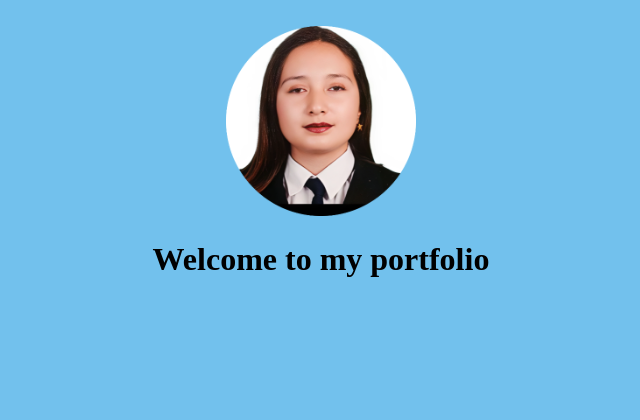
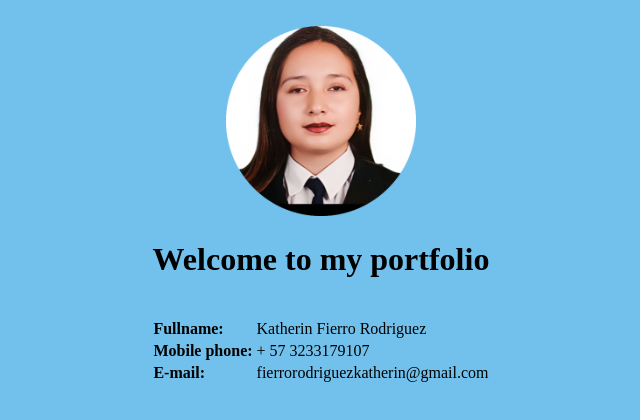
Before and after one commit to K4th1-2526/K4th1-2526.github.io, a plain HTML site: page index.html in a window 1280 px wide. Shown: the whole page, without its empty margins (319-959 px from the left). Drawn offline with Linux system fonts and the light colour scheme.

Commit message:
Index file: Add personal information

```diff
--- a/index.html
+++ b/index.html
@@ -9,7 +9,19 @@
    <br>
    <center>
        <img src = "images/2..png" width="15%"><br>
-       <h1>Welcome to my portfolio</h1>
+       <h1>Welcome to my portfolio</h1><br>
+       <table border="0">
+            <tr>
+               <td><label><b>Fullname:</b></label></td>
+               <td>Katherin Fierro Rodriguez</td>
+            </tr>
+               <td><label><b>Mobile phone:</b></label></td>
+               <td>+ 57 3233179107</td>
+            </tr>
+               <td><label><b>E-mail:</b></label></td>
+               <td>fierrorodriguezkatherin@gmail.com</td>
+            </tr>
+        </table>
 </center>
 </body>
 </html>
```
